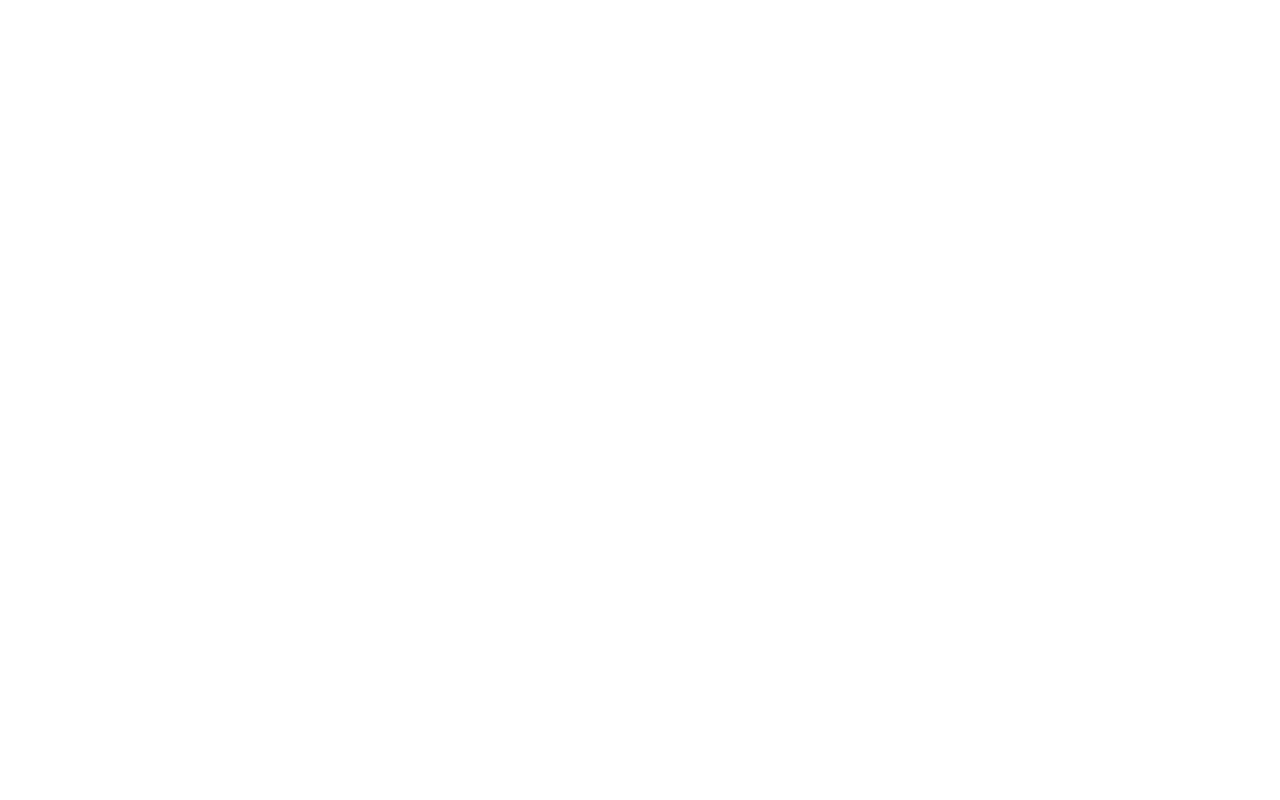
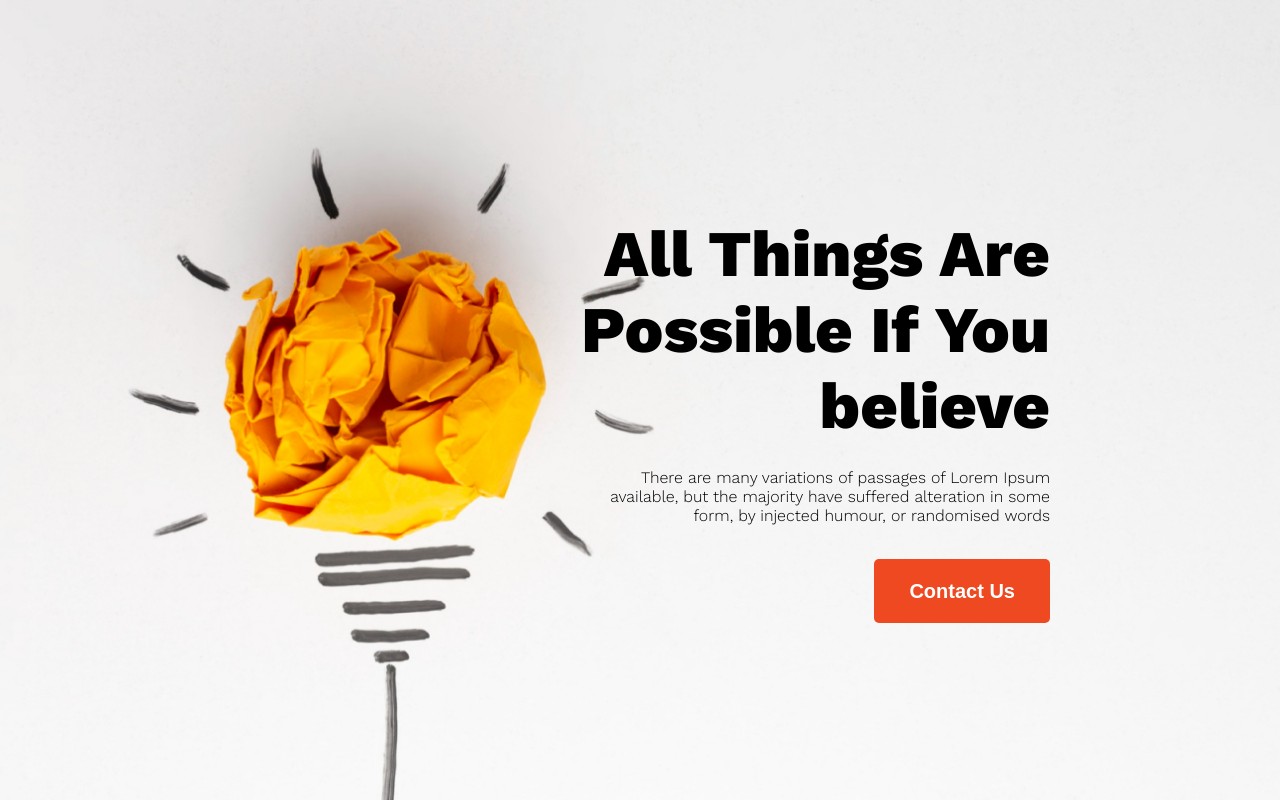
Before and after one commit to Tonmoy-zaman/Assignment-1, a plain HTML site: page index.html in a window 1280 px wide. Drawn offline with nearby package versions, Linux system fonts and the light colour scheme.

Commit message:
header done

```diff
--- a/Styles/styles.css
+++ b/Styles/styles.css
@@ -0,0 +1,45 @@
+*{
+    margin: 0;
+}
+
+/* banner styles */
+.banner{
+background-image: url('../images/banner/banner1.png');
+height: 100vh;
+width: 100%;
+background-repeat: no-repeat;
+background-size: cover ;
+justify-content: space-around;
+}
+.text-banner-container{
+    position: absolute;
+    text-align: right;
+    top: 216px;
+    bottom: 364px;
+    right: 230px;
+}
+.text-banner-title{
+    font-family: 'Work Sans';
+font-style: normal;
+font-weight: 700;
+font-size: 65px;
+margin-bottom: 24px;
+}
+
+.text-banner-des{
+    font-family: 'Work Sans';
+font-style: normal;
+font-weight: 400;
+font-size: 16px;
+margin-bottom: 34px;
+}
+.btn-color {
+    color: #FFFFFF;
+    font-weight: 700;
+    font-size: 20px;
+    border: 0;
+    padding: 18px 35px;
+    height: 64px;
+    background: #ee4920;
+    border-radius: 5px;
+}
--- a/index.html
+++ b/index.html
@@ -1,12 +1,35 @@
 <!DOCTYPE html>
 <html lang="en">
+
 <head>
     <meta charset="UTF-8">
     <meta http-equiv="X-UA-Compatible" content="IE=edge">
     <meta name="viewport" content="width=device-width, initial-scale=1.0">
     <title>Assignment 1</title>
+    <!-- google fonts -->
+    <link rel="preconnect" href="https://fonts.googleapis.com">
+<link rel="preconnect" href="https://fonts.gstatic.com" crossorigin>
+<link href="https://fonts.googleapis.com/css2?family=Open+Sans:ital@1&family=Work+Sans:wght@300;800&display=swap" rel="stylesheet">
+<!-- style link  -->
+    <link rel="stylesheet" href="styles/styles.css">
 </head>
+
 <body>
+    <!-- header start -->
+    <header class="header">
+        <div class="banner">
+            <div class="text-banner-container">
+                <h2 class="text-banner-title">All Things Are <br>Possible If You <br>believe</h3>
+                <p class="text-banner-des">
+                    There are many variations of passages of Lorem Ipsum <br>available, but the majority have suffered alteration in some <br>form, by injected humour, or randomised words
+                </p>
+                <button class="btn-color">Contact Us</button>
+            </div>
+            </div>
 
+        </div>
+    </header>
+    <!-- header end -->
 </body>
+
 </html>
```
